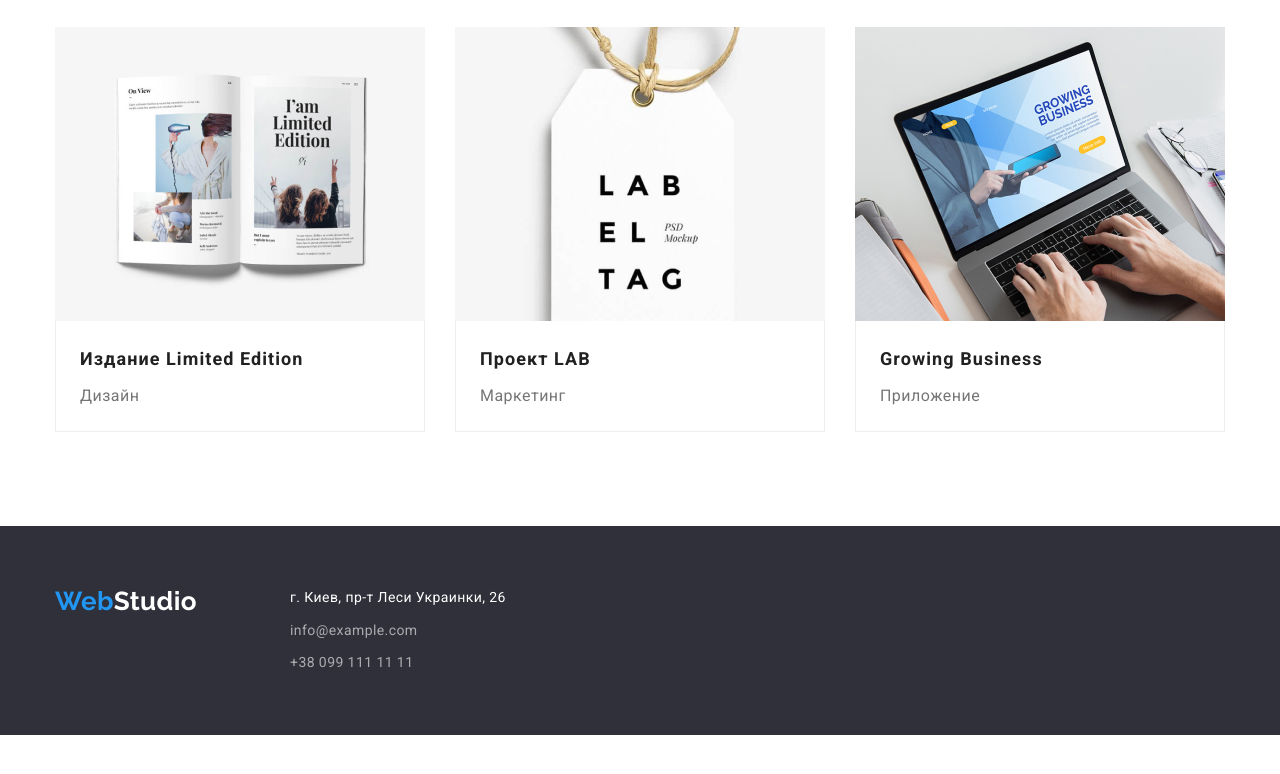
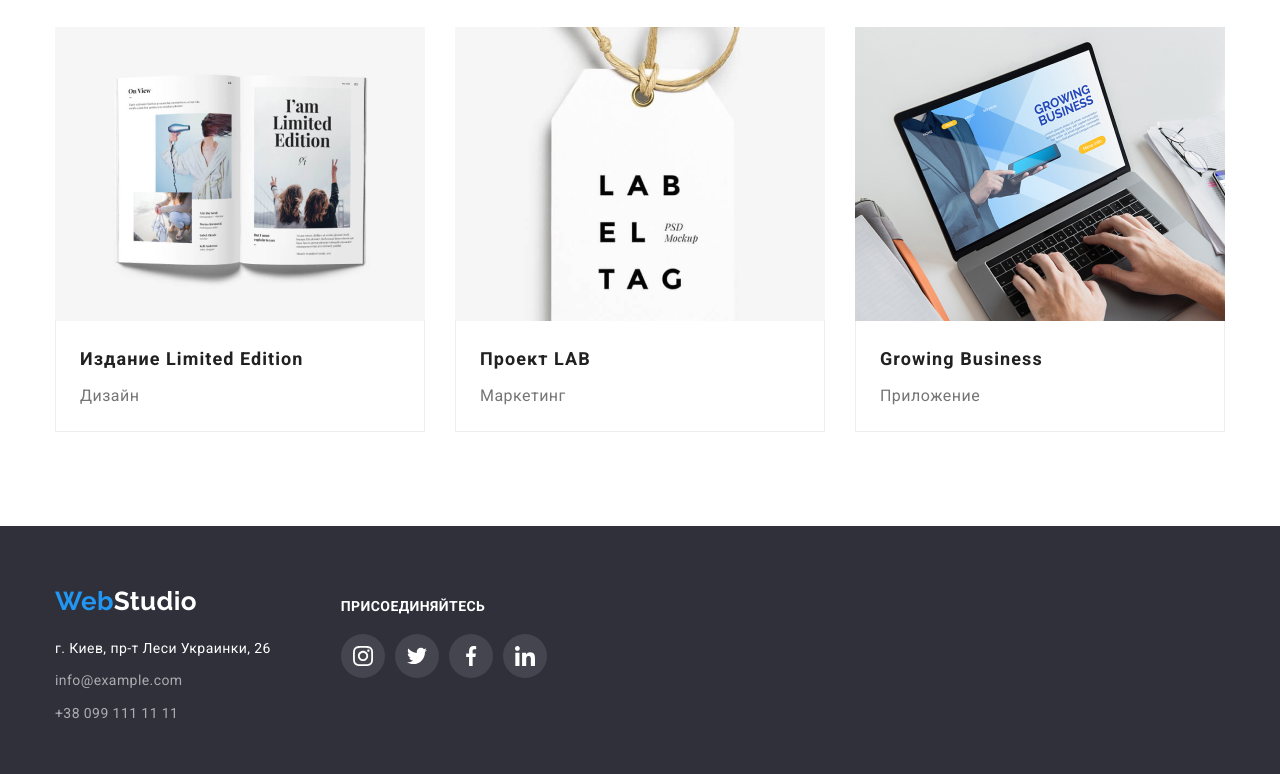
Before and after one commit to Snook2022/goit-markup-hw-04, a plain HTML site: page portfolio.html in a window 1280 px wide. Shown: the part 1106-1880 px from the top of the page. Before the commit the page ends 1841 px from the top, so only its background shows below. Drawn offline with nearby package versions, Linux system fonts and the light colour scheme.

Commit message:
сделал дз4

```diff
--- a/portfolio.html
+++ b/portfolio.html
@@ -141,6 +141,7 @@
     <!--Футер-->
     <footer class="page-footer">
       <div class="container">
+        <div class="footer-div">
           <a href="index.html" class="logo"> Web<span class="logo-footer">Studio</span></a>
           <address>
             <ul class="contacts-footer-list list">
@@ -162,6 +163,40 @@
             </ul>
           </address>
         </div>
+        <div class="footer-soc">
+          <h3 class="footer-soc-title">присоединяйтесь</h3>
+          <ul class="footer-soc-list list">
+            <li class="footer-soc-item">
+              <a href class="footer-soc-link">
+                <svg class="footer-soc-icon" width="20" height="20">
+                  <use href="./images/icons.svg#icon-instagram-2-1"></use>
+                </svg>
+              </a>
+            </li>
+            <li class="footer-soc-item">
+              <a href class="footer-soc-link">
+                <svg class="footer-soc-icon" width="20" height="20">
+                  <use href="./images/icons.svg#icon-twitter-1-1"></use>
+                </svg>
+              </a>
+            </li>
+            <li class="footer-soc-item">
+              <a href class="footer-soc-link">
+                <svg class="footer-soc-icon" width="20" height="20">
+                  <use href="./images/icons.svg#icon-facebook-1-1"></use>
+                </svg>
+              </a>
+            </li>
+            <li class="footer-soc-item">
+              <a href class="footer-soc-link">
+                <svg class="footer-soc-icon" width="20" height="20">
+                  <use href="./images/icons.svg#icon-linkedin-1-1"></use>
+                </svg>
+              </a>
+            </li>
+          </ul>
+        </div>
+      </div>
     </footer>
   </body>
 </html>
```
Also changed, not shown: index.html (+15 -15 lines). Lines whose indentation alone changed are shown as unchanged.
